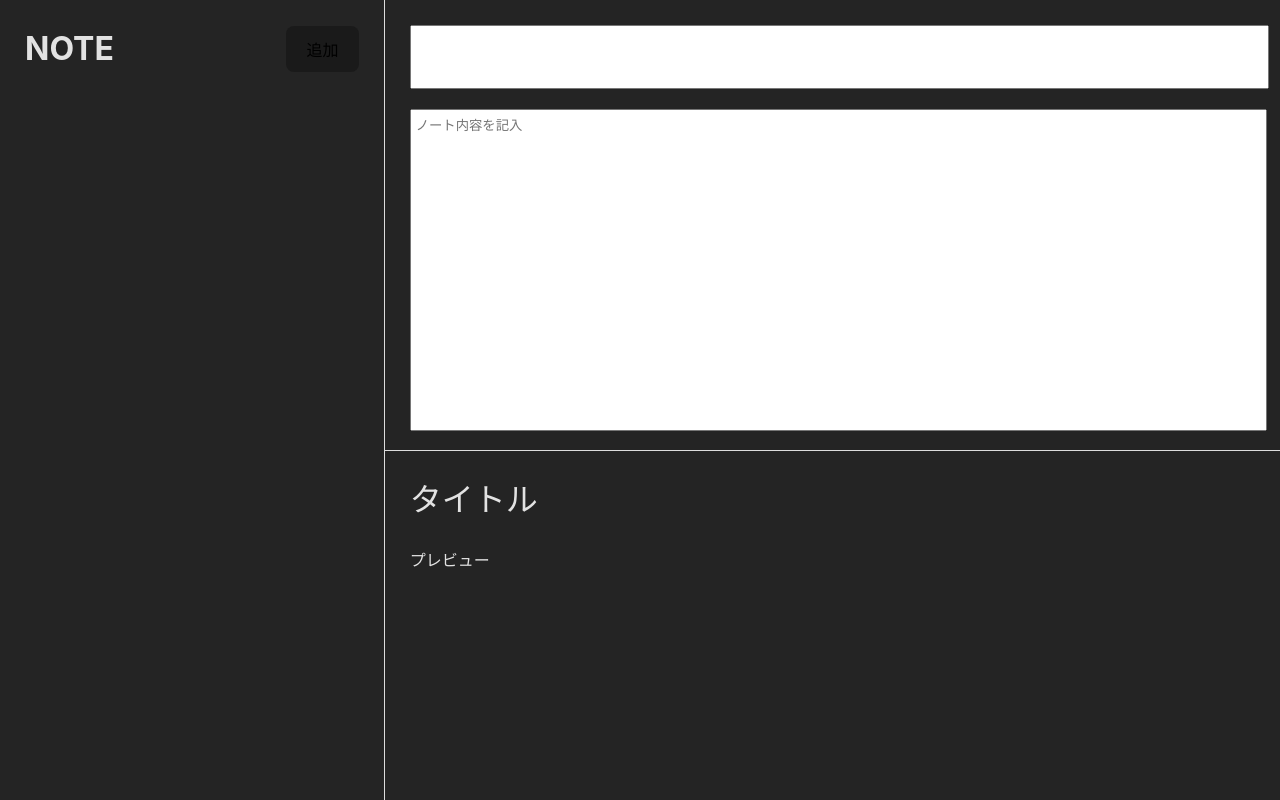
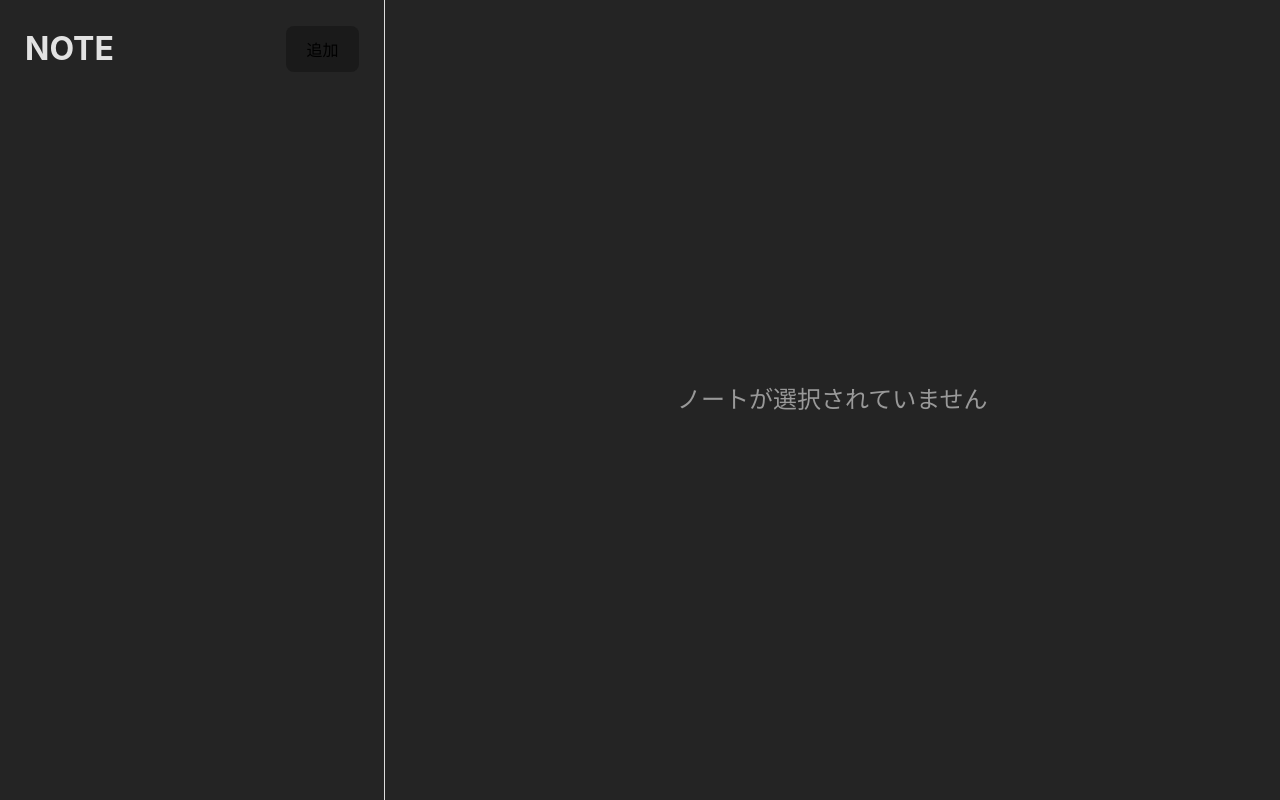
Before and after one commit to MoekaKitamura/react-note-markdown, a React (Vite) app: page / in a window 1280 px wide. Built offline with nearby package versions, Linux system fonts and the light colour scheme.

Commit message:
show selected note preview

```diff
--- a/src/App.jsx
+++ b/src/App.jsx
@@ -23,6 +23,8 @@ function App() {
     setNotes(newNotes);
   };
 
+  const activeNote = notes.find((note) => note.id === activeNoteId);
+
   return (
     <div className="App">
       <Sidebar
@@ -32,7 +34,7 @@ function App() {
         activeNoteId={activeNoteId}
         setActiveNoteId={setActiveNoteId}
       />
-      <Main />
+      <Main activeNote={activeNote} />
     </div>
   );
 }
--- a/src/components/Main.css
+++ b/src/components/Main.css
@@ -41,3 +41,12 @@ textarea {
   margin-top: 20px;
   line-height: 2rem;
 }
+
+.noActiveNote {
+  width: 70%;
+  height: 100vh;
+  line-height: 100vh;
+  text-align: center;
+  font-size: 1.5rem;
+  color: #999;
+}
--- a/src/components/Main.jsx
+++ b/src/components/Main.jsx
@@ -1,7 +1,10 @@
 import React from "react";
 import "./Main.css";
 
-const Main = () => {
+const Main = ({ activeNote }) => {
+  if (!activeNote)
+    return <div className="noActiveNote">ノートが選択されていません</div>;
+
   return (
     <div className="appMain">
       <div className="appMainNoteEdit">
@@ -9,8 +12,8 @@ const Main = () => {
         <textarea id="" placeholder="ノート内容を記入"></textarea>
       </div>
       <div className="appMainNotePreview">
-        <h1 className="previewTitle">タイトル</h1>
-        <div className="markdownPreview">プレビュー</div>
+        <h1 className="previewTitle">{activeNote.title}</h1>
+        <div className="markdownPreview">{activeNote.content}</div>
       </div>
     </div>
   );
```
